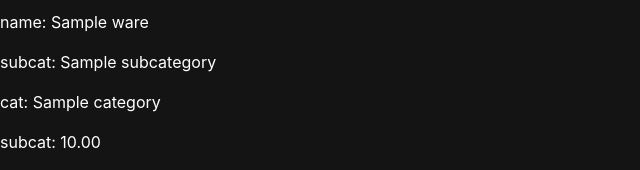
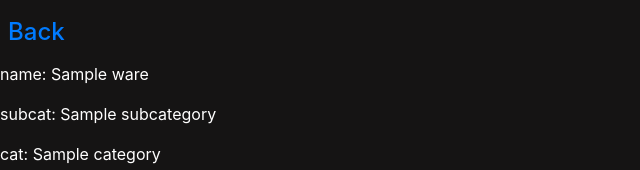
Before and after one commit to IvetteMcDermott/SebsStoreToys, a Django app: page /store/ware/1 in a window 1280 px wide. Shown: the part 128-298 px from the top of the page, without its empty margins (0-640 px from the left). Run offline with Django 3.2, Linux system fonts and the light colour scheme; tables that the repository leaves empty hold one stand-in row (values such as "Sample post"); some libraries are stand-ins or nearby versions.

Commit message:
:sparkles: Sts_store App:Add -1 in history for return from detail view

```diff
--- a/sts_store/templates/ware_detail.html
+++ b/sts_store/templates/ware_detail.html
@@ -8,6 +8,14 @@
 {% block content %}
 
 <h3>Ware detail</h3>
+
+<div class="p-2 bd-highlight">
+    <a href="javascript:history.go(-1)">
+        <h4>
+            Back
+        </h4>
+    </a>
+</div>
 
 <p>name: {{ ware.name }}</p>
 <p>subcat: {{ ware.subcategory }}</p>
```
